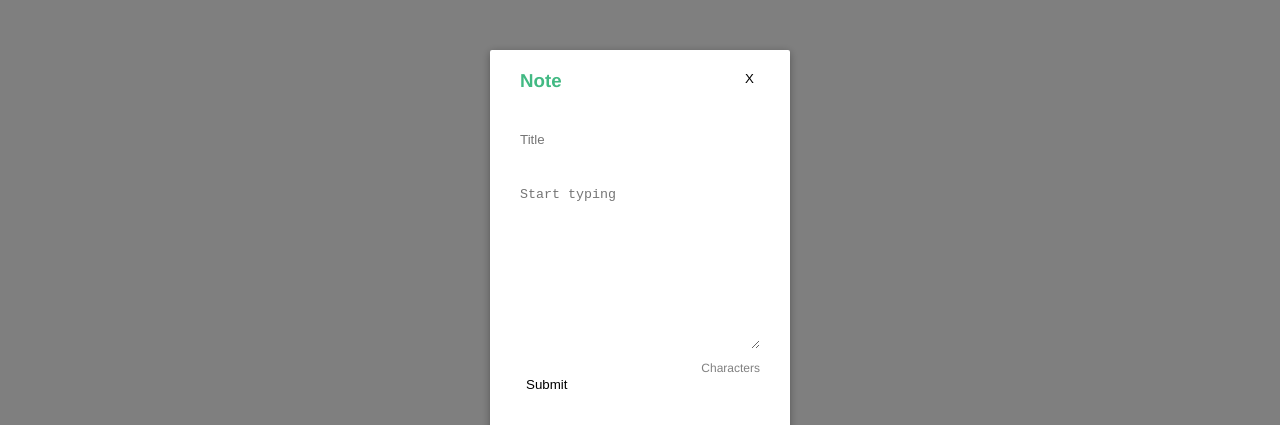
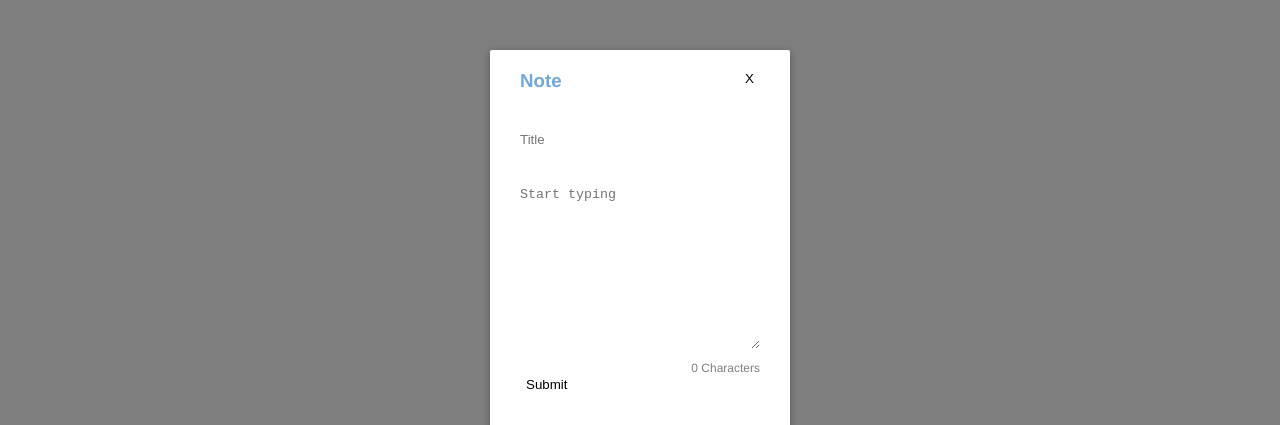
Before and after one commit to EseAlli/notes-app, a Vue app: page / in a window 1280 px wide. Both pictures are taken after a click on the button "+ Add Note". Shown: the part 159-584 px from the top of the page. Built offline with nearby package versions, Linux system fonts and the light colour scheme.

Commit message:
style fix, implemented character cont

```diff
--- a/src/components/Modal.vue
+++ b/src/components/Modal.vue
@@ -52,7 +52,7 @@ export default {
 
 .modal-header h3 {
   margin-top: 0;
-  color: #42b983;
+  color: #6fa8dc;
 }
 
 .modal-body {
--- a/src/components/Note.vue
+++ b/src/components/Note.vue
@@ -36,7 +36,9 @@
           <h3>{{ note.title }}</h3>
         </template>
         <template #body>
-          {{ note.description }}
+          <div class="description">
+            {{ note.description }}
+          </div>
         </template>
       </modal>
     </Teleport>
@@ -135,6 +137,10 @@ export default {
   cursor: pointer;
 }
 
+.description {
+  word-break: break-all;
+}
+
 @media (max-width: 768px) {
   .note {
     width: auto;
--- a/src/components/NoteForm.vue
+++ b/src/components/NoteForm.vue
@@ -27,7 +27,13 @@
               "
             ></textarea>
 
-            <p class="characters">Characters</p>
+            <p class="characters">
+              {{
+                (edit ? note.title : title).length +
+                (edit ? note.description : description).length
+              }}
+              Characters
+            </p>
             <button v-on:click="submitNote()">Submit</button>
           </div>
         </template>
```
